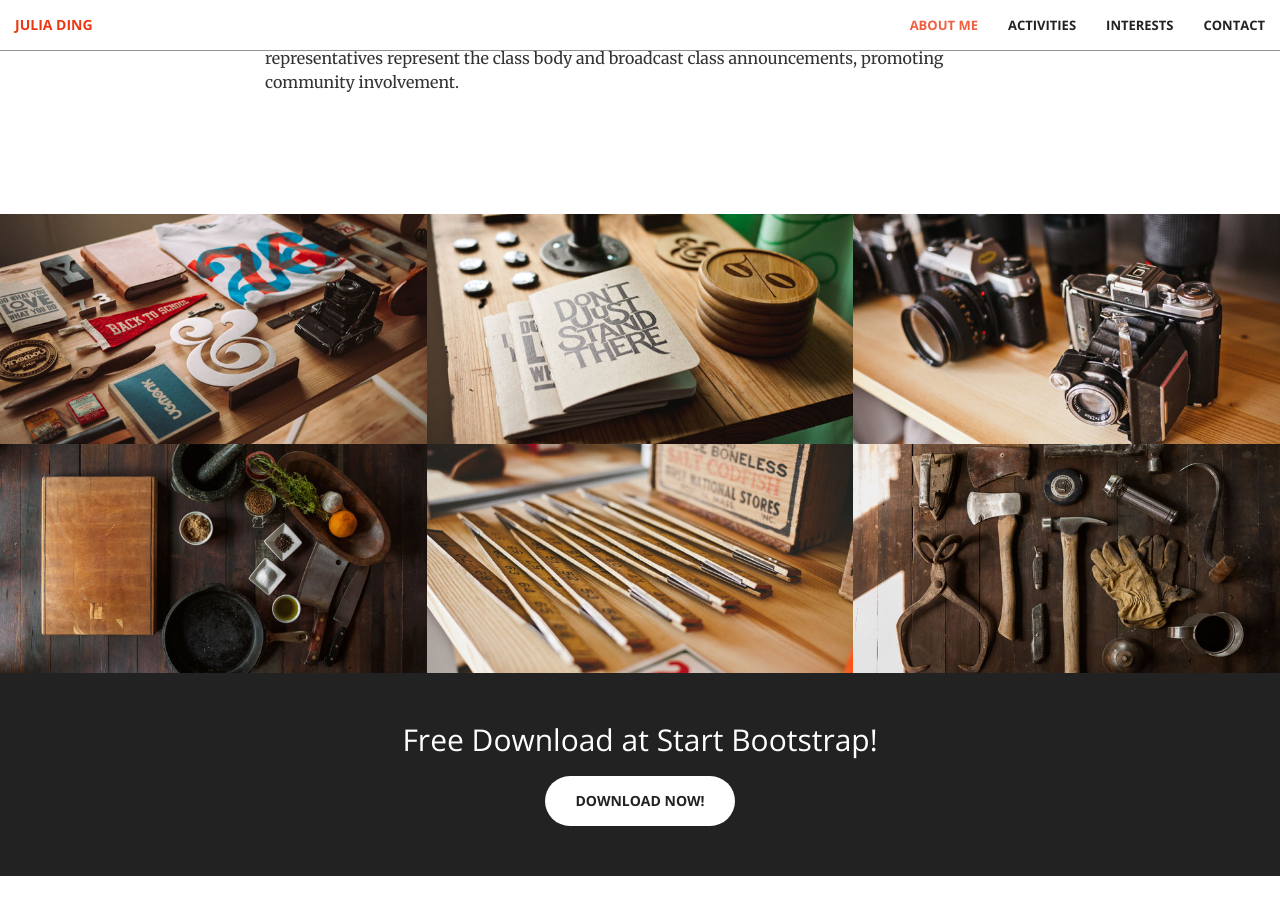
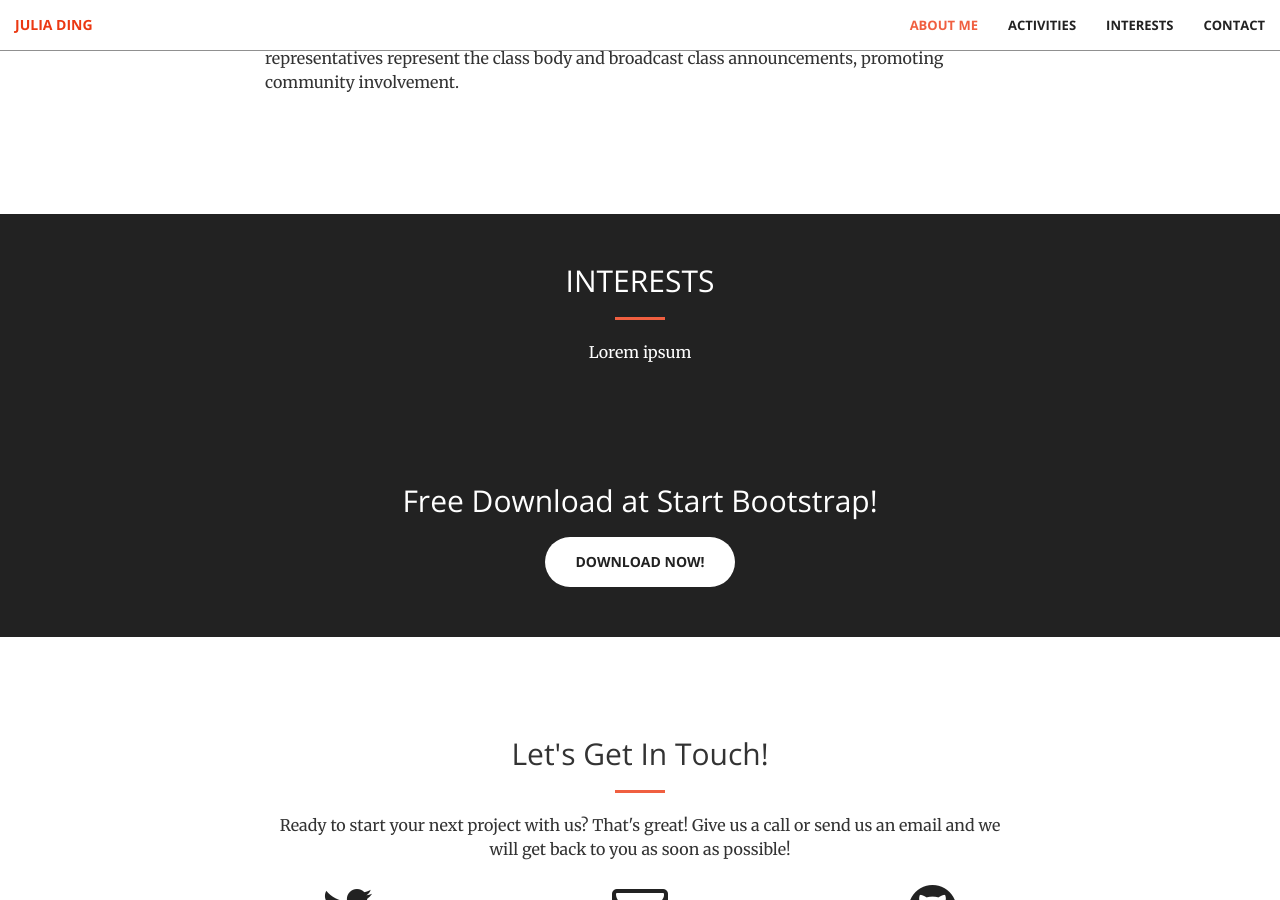
Before and after one commit to julialding/julialding.github.io, a Jekyll site: the page built from index.html, in a window 1280 px wide and 900 px high, scrolled down 1697 px. Built offline with Jekyll 4.4.1, drawn with Linux system fonts in a browser that asks for light colours.

Commit message:
interests layout

```diff
--- a/_includes/interests.html
+++ b/_includes/interests.html
@@ -1,96 +1,11 @@
-<section class="no-padding" id="portfolio">
-    <div class="container-fluid">
-        <div class="row no-gutter">
-            <div class="col-lg-4 col-sm-6">
-                <a href="#" class="portfolio-box">
-                    <img src="img/portfolio/1.jpg" class="img-responsive" alt="">
-                    <div class="portfolio-box-caption">
-                        <div class="portfolio-box-caption-content">
-                            <div class="project-category text-faded">
-                                Category
-                            </div>
-                            <div class="project-name">
-                                Project Name
-                            </div>
-                        </div>
-                    </div>
-                </a>
-            </div>
-            <div class="col-lg-4 col-sm-6">
-                <a href="#" class="portfolio-box">
-                    <img src="img/portfolio/2.jpg" class="img-responsive" alt="">
-                    <div class="portfolio-box-caption">
-                        <div class="portfolio-box-caption-content">
-                            <div class="project-category text-faded">
-                                Category
-                            </div>
-                            <div class="project-name">
-                                Project Name
-                            </div>
-                        </div>
-                    </div>
-                </a>
-            </div>
-            <div class="col-lg-4 col-sm-6">
-                <a href="#" class="portfolio-box">
-                    <img src="img/portfolio/3.jpg" class="img-responsive" alt="">
-                    <div class="portfolio-box-caption">
-                        <div class="portfolio-box-caption-content">
-                            <div class="project-category text-faded">
-                                Category
-                            </div>
-                            <div class="project-name">
-                                Project Name
-                            </div>
-                        </div>
-                    </div>
-                </a>
-            </div>
-            <div class="col-lg-4 col-sm-6">
-                <a href="#" class="portfolio-box">
-                    <img src="img/portfolio/4.jpg" class="img-responsive" alt="">
-                    <div class="portfolio-box-caption">
-                        <div class="portfolio-box-caption-content">
-                            <div class="project-category text-faded">
-                                Category
-                            </div>
-                            <div class="project-name">
-                                Project Name
-                            </div>
-                        </div>
-                    </div>
-                </a>
-            </div>
-            <div class="col-lg-4 col-sm-6">
-                <a href="#" class="portfolio-box">
-                    <img src="img/portfolio/5.jpg" class="img-responsive" alt="">
-                    <div class="portfolio-box-caption">
-                        <div class="portfolio-box-caption-content">
-                            <div class="project-category text-faded">
-                                Category
-                            </div>
-                            <div class="project-name">
-                                Project Name
-                            </div>
-                        </div>
-                    </div>
-                </a>
-            </div>
-            <div class="col-lg-4 col-sm-6">
-                <a href="#" class="portfolio-box">
-                    <img src="img/portfolio/6.jpg" class="img-responsive" alt="">
-                    <div class="portfolio-box-caption">
-                        <div class="portfolio-box-caption-content">
-                            <div class="project-category text-faded">
-                                Category
-                            </div>
-                            <div class="project-name">
-                                Project Name
-                            </div>
-                        </div>
-                    </div>
-                </a>
+<aside class="bg-dark" id="interests">
+        <div class="container">
+            <div class="row">
+                <div class="col-lg-8 col-lg-offset-2 text-center">
+                    <h2 class="section-heading">INTERESTS</h2>
+                    <hr class="primary">
+                    <p>Lorem ipsum</p>
+                </div>
             </div>
         </div>
-    </div>
-</section>
+  </aside>
```
